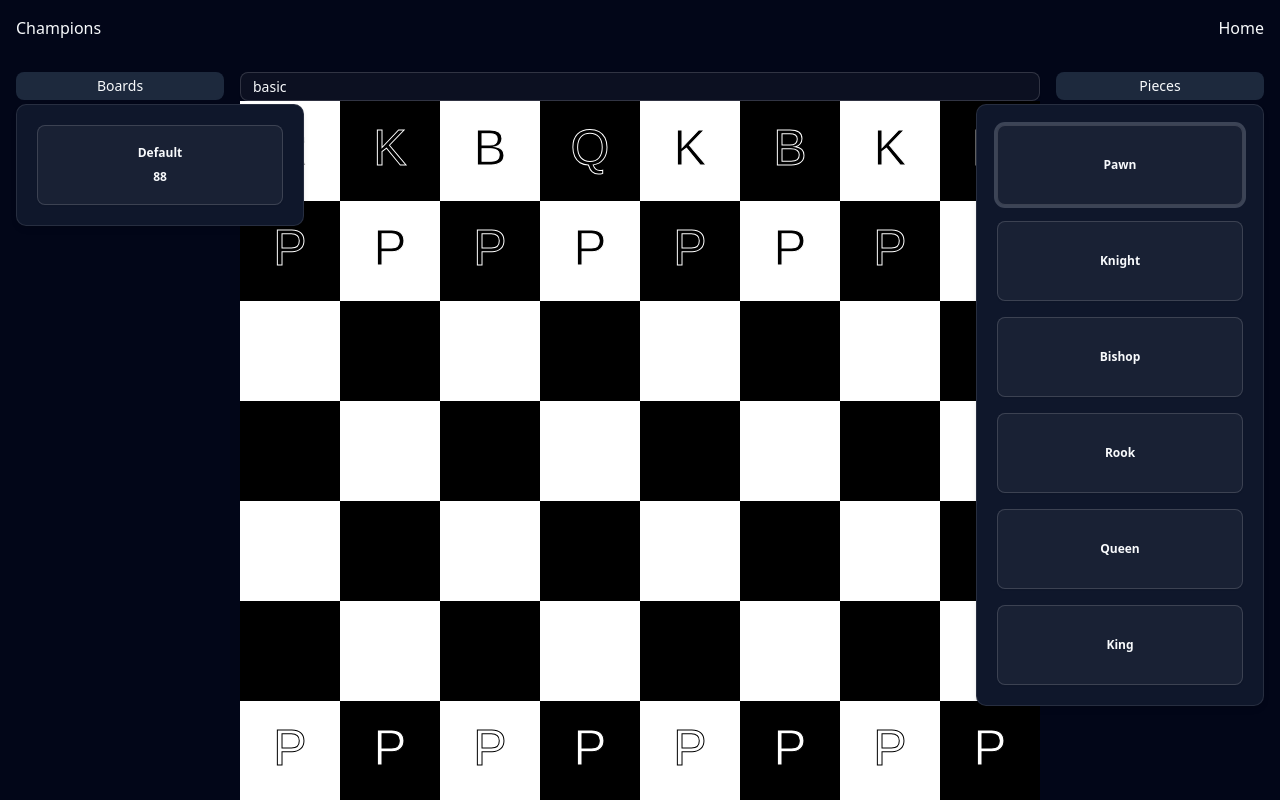
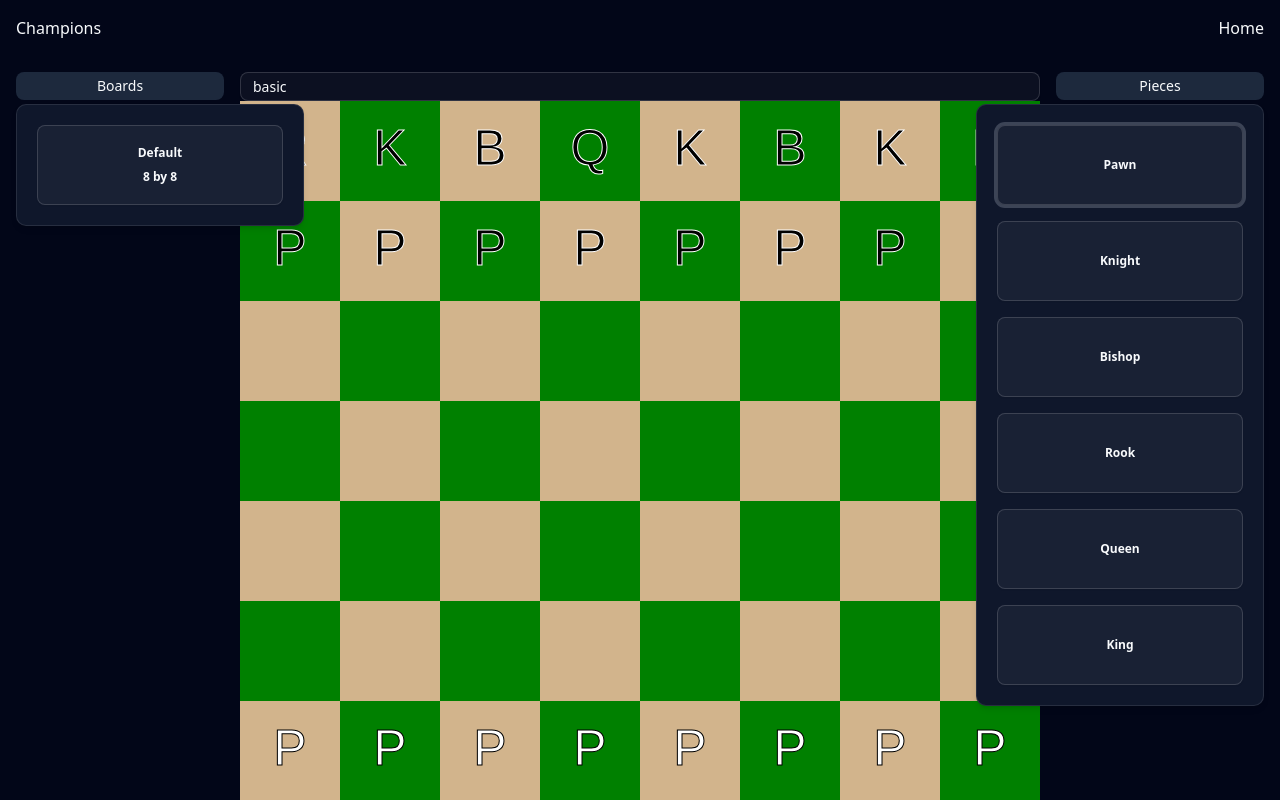
Before and after one commit to cbello14/Champions, a React (Vite) app: page /games in a window 1280 px wide. Shown: the top 800 px of the page. Built offline with nearby package versions, Linux system fonts and the light colour scheme.

Commit message:
some QOL fixes from feedback

```diff
--- a/src/components/BoardList.tsx
+++ b/src/components/BoardList.tsx
@@ -31,7 +31,9 @@ const BoardList = ({ onSelectBoard }: { onSelectBoard: (board: Board) => void })
 							{board.name}
 						</span>
 						<span className="text-xs font-semibold truncate w-full">
-							{board.dimensions}
+							{board.dimensions[0]}
+							{" by "}
+							{board.dimensions[1]}
 						</span>
 					</Button>
 				))
--- a/src/components/RectBoard/RectBoardGame.tsx
+++ b/src/components/RectBoard/RectBoardGame.tsx
@@ -32,7 +32,7 @@ const RectBoardGame = ({ cellWidth, game, setGame, onClickAction }:
 	}
 
 	const drawingFunction = useCallback((params: RectBoardDrawingParams) => {
-		RectBoardDrawing.rectBoardColoring(params, "white", "black", selected);
+		RectBoardDrawing.rectBoardColoring(params, "tan", "green", selected);
 		let moves: moveCalculationResult[] = []
 		if (selected && !onClickAction) {
 			const selectedPiece = game.pieces.getInstancePiece(selected)
```
